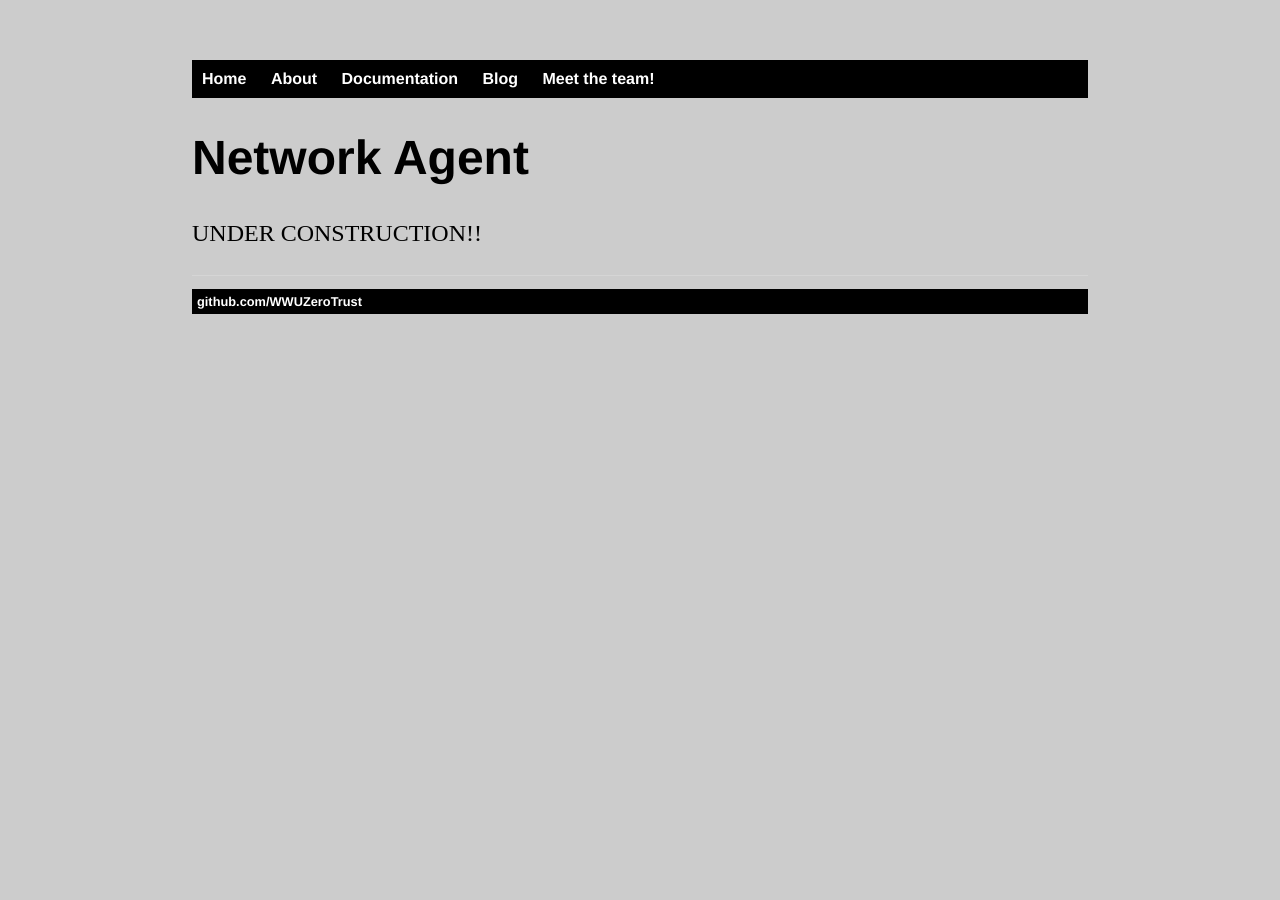
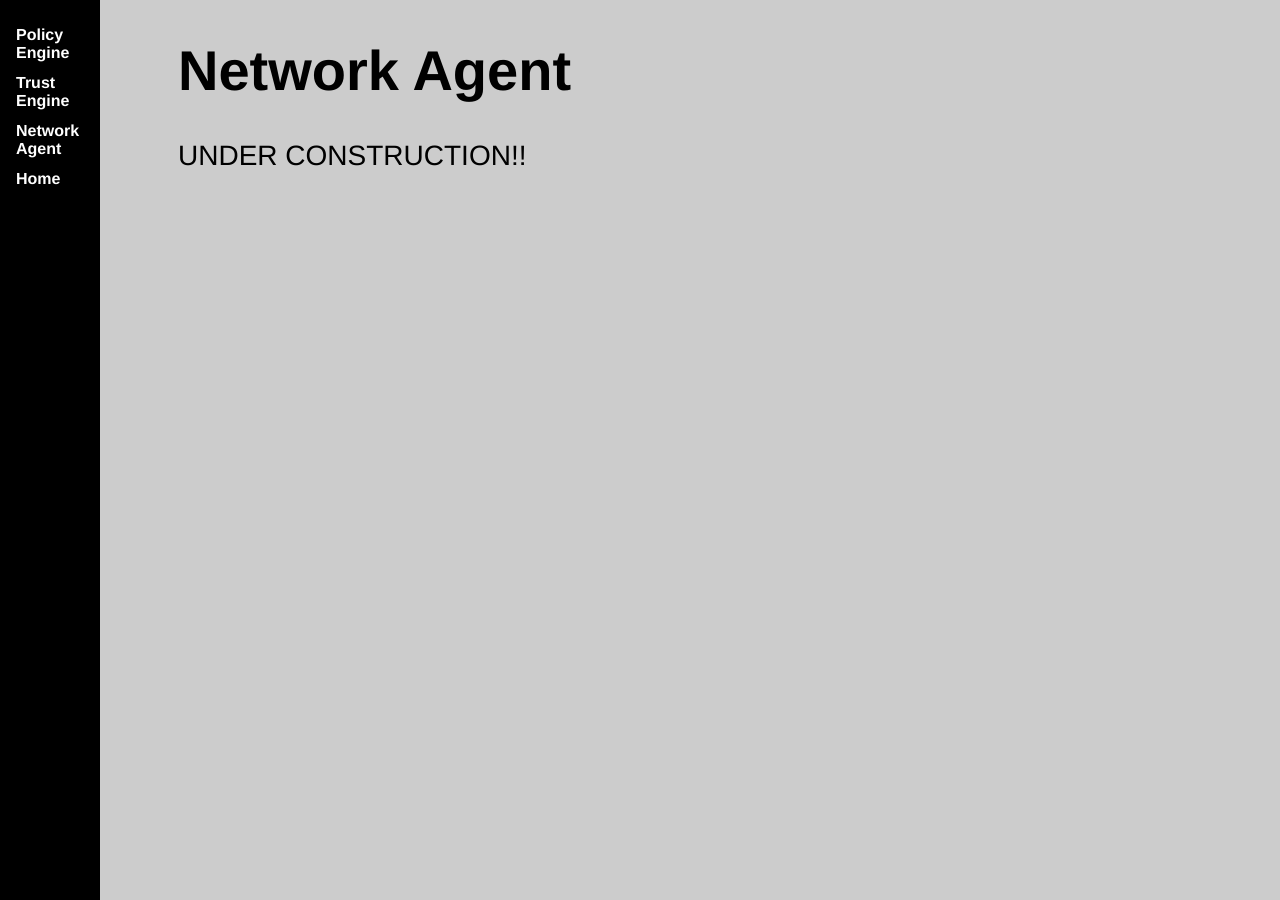
Before and after one commit to WWUZeroTrust/WWUZeroTrust.github.io, a Jekyll site: the page NetworkAgent/index.html, which Jekyll copies as it is, in a window 1280 px wide. Built offline with Jekyll 4.4.1, drawn with Linux system fonts in a browser that asks for light colours.

Commit message:
Update index.html

```diff
--- a/NetworkAgent/index.html
+++ b/NetworkAgent/index.html
@@ -1,9 +1,64 @@
----
-layout: default
-title: Network Agent
----
-	<h1>{{ page.title }}</h1>
+<!DOCTYPE html>
+	<html>
+		<head>
+<meta name="viewport" content="width=device-width, initial-scale=1">
+<style>
+body {
+  font-family: 'Helvetica', 'Arial', 'Sans-Serif';
+   background: #CCCCCC;
+}
 
-		<p>UNDER CONSTRUCTION!!</p>
+.sidenav {
+  font-family:'Helvetica', 'Arial', 'Sans-Serif';
+  font-weight: bold;
+  height: 100%;
+  width: 100px;
+  position: fixed;
+  z-index: 1;
+  top: 0;
+  left: 0;
+  background-color: black;
+  overflow-x: hidden;
+  padding-top: 20px;
+}
 
-	</ul>
+.sidenav a {
+  padding: 6px 8px 6px 16px;
+  text-decoration: none;
+  color: white;
+  display: block;
+}
+
+.sidenav a:hover {
+  text-decoration: underline;
+}
+
+.main {
+  margin-left: 160px; /* Same as the width of the sidenav */
+  font-size: 28px; /* Increased text to enable scrolling */
+  padding: 0px 10px;
+}
+
+@media screen and (max-height: 450px) {
+  .sidenav {padding-top: 15px;}
+  .sidenav a {font-size: 18px;}
+}
+h1 {
+    font-family:'Helvetica', 'Arial', 'Sans-Serif';
+    color: black;
+}
+</style>
+</head>
+<body>
+
+<div class="sidenav">
+  <a href="/PolicyEngine">Policy Engine</a>
+  <a href="/TrustEngine">Trust Engine</a>
+  <a href="/NetworkAgent">Network Agent</a>
+   <a href="/">Home</a>
+</div>
+
+<div class="main">
+	<h1>Network Agent</h1>
+	<p>UNDER CONSTRUCTION!!</p>
+</html>
```
